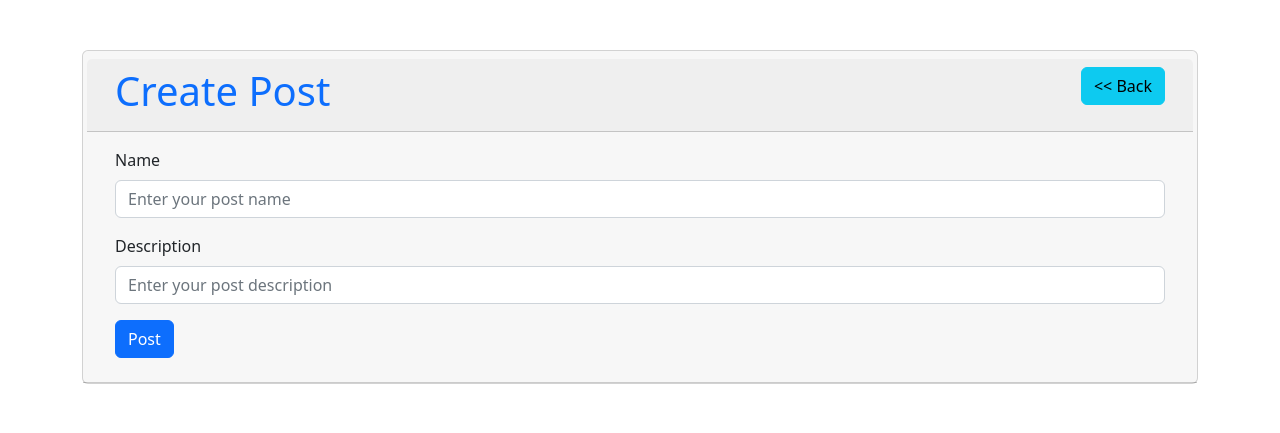
After one commit to Sanyuaung/PHP_CRUD, a PHP site: page /create-post.php in a window 1280 px wide. The commit adds this page. Shown: the top 433 px of the page. Run offline with PHP 8.4, Linux system fonts and the light colour scheme.

Commit message:
modified index.php added create-post.php

```diff
--- /dev/null
+++ b/create-post.php
@@ -0,0 +1,53 @@
+<!DOCTYPE html>
+<html lang="en">
+
+<head>
+    <meta charset="UTF-8">
+    <meta http-equiv="X-UA-Compatible" content="IE=edge">
+    <meta name="viewport" content="width=device-width, initial-scale=1.0">
+    <title>PHP_CRUD</title>
+    <link href="https://cdn.jsdelivr.net/npm/bootstrap@5.2.3/dist/css/bootstrap.min.css" rel="stylesheet" integrity="sha384-rbsA2VBKQhggwzxH7pPCaAqO46MgnOM80zW1RWuH61DGLwZJEdK2Kadq2F9CUG65" crossorigin="anonymous">
+</head>
+<style>
+    body {
+        padding: 50px;
+    }
+</style>
+
+<body>
+    <div class="container">
+        <div class="row">
+            <div class="col-md-12">
+                <div class="card">
+                    <div class="card-header">
+                        <div class="row card-header">
+                            <div class="col-6">
+                                <h1 class="text-primary ">Create Post</h1>
+                            </div>
+                            <div class="col-6">
+                                <a href="index.php" class="btn btn-info float-end">
+                                    << Back</a>
+                            </div>
+                        </div>
+                        <div class="card-body">
+                            <form action="create-post.php" method="POST">
+                                <div class="mb-3">
+                                    <label for="" class="form-label">Name</label>
+                                    <input name="name" type="text" class="form-control" id="" placeholder="Enter your post name">
+                                </div>
+                                <div class="mb-3">
+                                    <label for="" class="form-label">Description</label>
+                                    <input name="desc" type="text" class="form-control" id="" placeholder="Enter your post description">
+                                </div>
+                                <button type="submit" class="btn btn-primary">Post</button>
+                            </form>
+                        </div>
+                    </div>
+                </div>
+            </div>
+        </div>
+    </div>
+    <script src="https://cdn.jsdelivr.net/npm/bootstrap@5.2.3/dist/js/bootstrap.bundle.min.js" integrity="sha384-kenU1KFdBIe4zVF0s0G1M5b4hcpxyD9F7jL+jjXkk+Q2h455rYXK/7HAuoJl+0I4" crossorigin="anonymous"></script>
+</body>
+
+</html>
```
Also changed, not shown: index.php (+19 -14 lines).
